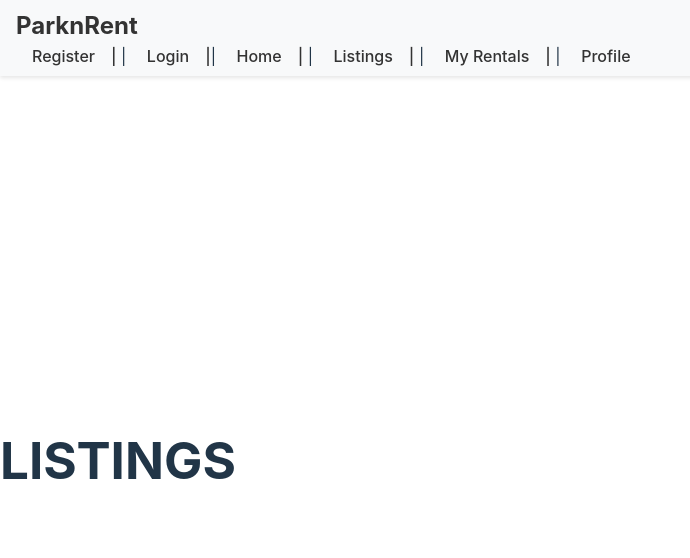
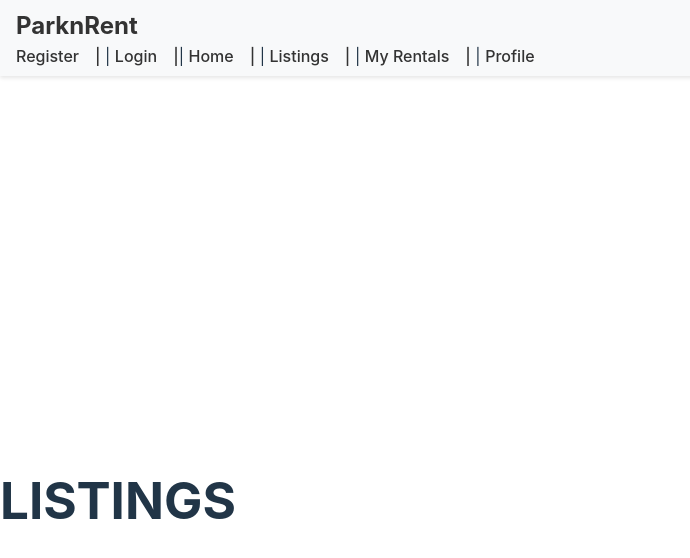
Before and after one commit to washedPat/madhacksfall2023-frontend, a React (Vite) app: page /Listings in a window 1280 px wide. Shown: the top 558 px of the page, without its empty margins (0-690 px from the left). Built offline with nearby package versions, Linux system fonts and the light colour scheme.

Commit message:
top part done

```diff
--- a/src/components/Header.css
+++ b/src/components/Header.css
@@ -6,14 +6,14 @@ header {
     background-color: #f8f9fa;
     box-shadow: 0 2px 4px rgba(0, 0, 0, 0.1);
     z-index: 1000;
-    display: flex; /* Use flexbox */
-    justify-content: space-between; /* Space between logo and navigation */
-    align-items: center; /* Center items vertically */
-    padding: 0.5em 1em; /* Add some padding */
+    display: flex;
+    justify-content: space-between;
+    align-items: center;
+    padding: 0.5em 1em;
   }
 
   body {
-    padding-top: 60px; /* Adjust this value to match your header's height */
+    padding-top: 100px; /* Adjust this value to match your header's height */
   }
 
   header .logo a {
@@ -24,11 +24,11 @@ header {
   }
 
   header .navigation {
-    margin-left: right; /* Push the navigation to the right */
+    margin-left: right;
   }
 
   header .navigation a {
-    margin-left: 1em;
+    /* margin-left: 1em; */
     text-decoration: none;
     color: #333;
   }
--- a/src/components/Header.jsx
+++ b/src/components/Header.jsx
@@ -1,7 +1,7 @@
 import React from 'react';
 import { Link } from 'react-router-dom'; // Make sure you have react-router-dom installed
 import './Header.css'
-const Header = ({ loggedin }) => {
+const Header = ({ loggedIn }) => {
   return (
     <header>
       <nav>
@@ -9,7 +9,7 @@ const Header = ({ loggedin }) => {
           <Link to="/">ParknRent</Link>
         </div>
         <div className="navigation">
-          {loggedin != null ? (
+          {loggedIn != null ? (
             <Link to="/Logout">Logout</Link>
           ) : (
             <>
```
